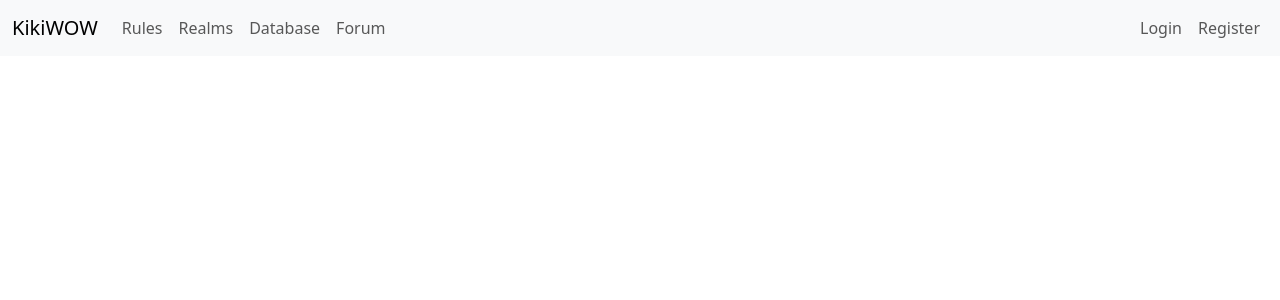
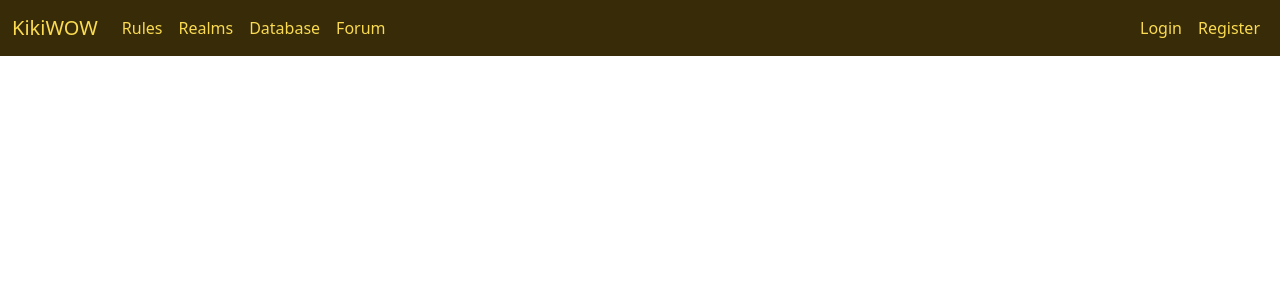
Before and after one commit to chiutamarcel/kikiwow, an Angular app: page / in a window 1280 px wide. Shown: the top 300 px of the page. Built offline with nearby package versions, Linux system fonts and the light colour scheme.

Commit message:
- added custom bootstrap colors

```diff
--- a/src/app/app.component.html
+++ b/src/app/app.component.html
@@ -1,45 +1,3 @@
-<nav class="navbar navbar-expand-lg bg-body-tertiary">
-  <div class="container-fluid">
-    <a class="navbar-brand" href="#">KikiWOW</a>
-    <button class="navbar-toggler" type="button" data-bs-toggle="collapse" data-bs-target="#navbarSupportedContent" aria-controls="navbarSupportedContent" aria-expanded="false" aria-label="Toggle navigation">
-      <span class="navbar-toggler-icon"></span>
-    </button>
-    <div class="collapse navbar-collapse" id="navbarSupportedContent">
-      <ul class="navbar-nav me-auto mb-2 mb-lg-0">
-        <li class="nav-item">
-          <a class="nav-link">
-            Rules
-          </a>
-        </li>
-        <li class="nav-item">
-          <a class="nav-link">
-            Realms
-          </a>
-        </li>
-        <li class="nav-item">
-          <a class="nav-link">
-            Database
-          </a>
-        </li>
-        <li class="nav-item">
-          <a class="nav-link">
-            Forum
-          </a>
-        </li>
-      </ul>
-
-      <ul class="navbar-nav me-0 mb-2 mb-lg-0">
-        <li class="nav-item">
-          <a class="nav-link">
-            Login
-          </a>
-        </li>
-        <li class="nav-item">
-          <a class="nav-link">
-            Register
-          </a>
-        </li>
-      </ul>
-    </div>
-  </div>
-</nav>
+<div>
+  <app-top-bar></app-top-bar>
+</div>
--- a/src/app/app.component.ts
+++ b/src/app/app.component.ts
@@ -1,10 +1,11 @@
 import { Component } from '@angular/core';
 import { RouterOutlet } from '@angular/router';
+import { TopBarComponent } from './top-bar/top-bar.component';
 
 @Component({
   selector: 'app-root',
   standalone: true,
-  imports: [RouterOutlet],
+  imports: [RouterOutlet, TopBarComponent],
   templateUrl: './app.component.html',
   styleUrl: './app.component.scss'
 })
--- /dev/null
+++ b/src/app/top-bar/top-bar.component.html
@@ -0,0 +1,45 @@
+<nav class="navbar navbar-expand-lg bg-primary">
+    <div class="container-fluid">
+      <a class="navbar-brand link-light" href="#">KikiWOW</a>
+      <button class="navbar-toggler" type="button" data-bs-toggle="collapse" data-bs-target="#navbarSupportedContent" aria-controls="navbarSupportedContent" aria-expanded="false" aria-label="Toggle navigation">
+        <span class="navbar-toggler-icon"></span>
+      </button>
+      <div class="collapse navbar-collapse" id="navbarSupportedContent">
+        <ul class="navbar-nav me-auto mb-2 mb-lg-0">
+          <li class="nav-item">
+            <a class="nav-link link-light">
+              Rules
+            </a>
+          </li>
+          <li class="nav-item">
+            <a class="nav-link link-light">
+              Realms
+            </a>
+          </li>
+          <li class="nav-item">
+            <a class="nav-link link-light">
+              Database
+            </a>
+          </li>
+          <li class="nav-item">
+            <a class="nav-link link-light">
+              Forum
+            </a>
+          </li>
+        </ul>
+
+        <ul class="navbar-nav me-0 mb-2 mb-lg-0">
+          <li class="nav-item">
+            <a class="nav-link link-light">
+              Login
+            </a>
+          </li>
+          <li class="nav-item">
+            <a class="nav-link link-light">
+              Register
+            </a>
+          </li>
+        </ul>
+      </div>
+    </div>
+  </nav>
--- a/src/assets/scss/_variables.scss
+++ b/src/assets/scss/_variables.scss
@@ -1,10 +1,10 @@
 /* Here override bootstrap colors */
 
-$primary:       #2596be;
+$primary:       #372b08;
 $secondary:     #2596be;
 $success:       #2596be;
 $info:          #2596be;
 $warning:       #2596be;
 $danger:        #2596be;
-$light:         #2596be;
+$light:         #fadb51;
 $dark:          #2596be;
```
Also changed, not shown: src/app/top-bar/top-bar.component.ts (added, +12 -0 lines), src/app/top-bar/top-bar.component.css (added), 1 other file (tests, documents, lock files or other folders).
